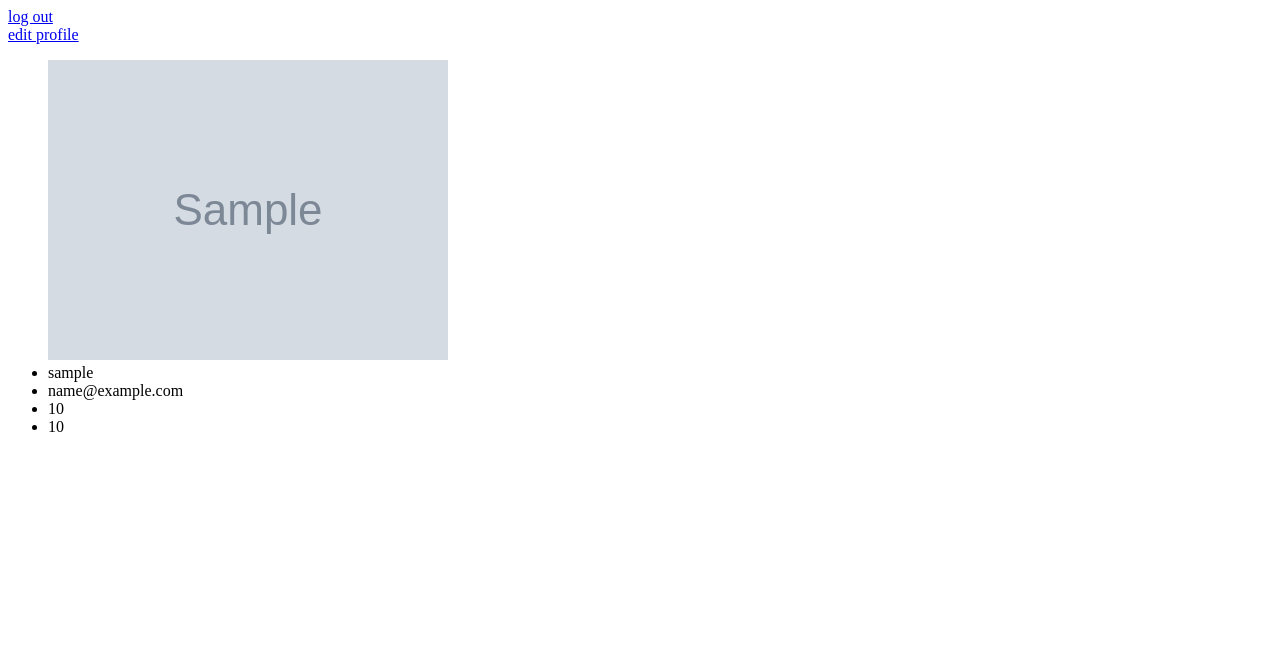
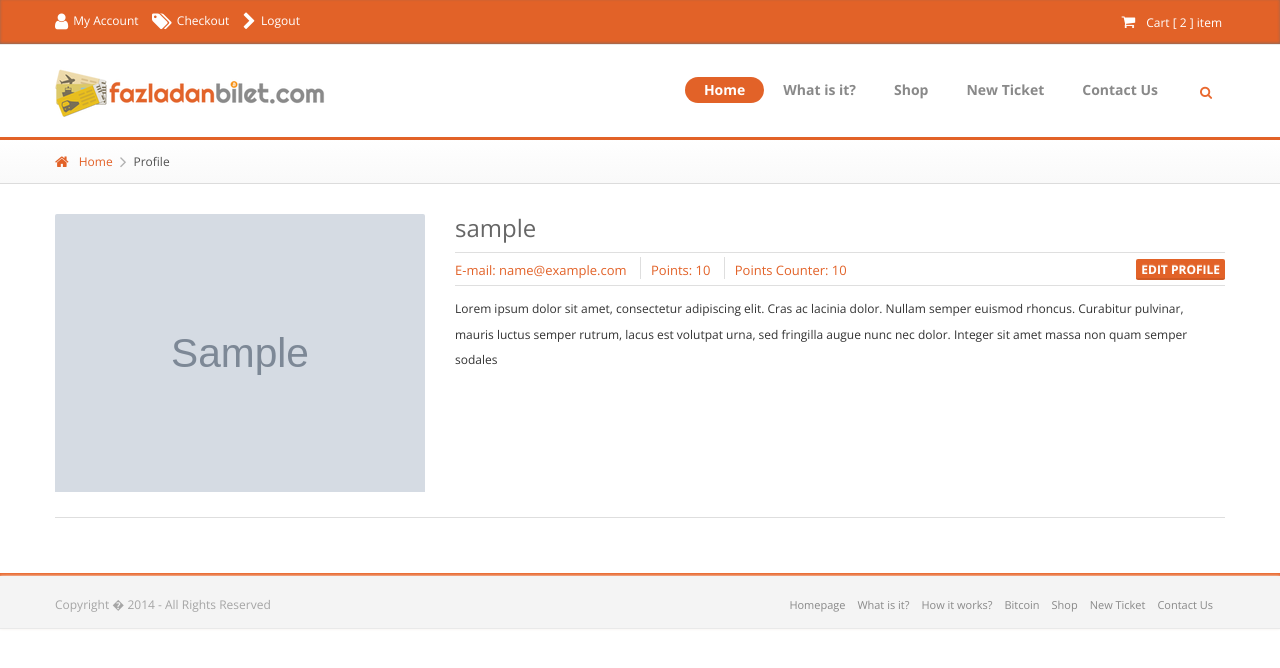
Before and after one commit to tonyukuk-software/fazladanbilet.com, a Django app: page /member/member_profile/ in a window 1280 px wide. Shown: the top 668 px of the page. Run offline with Django 3.2, Linux system fonts and the light colour scheme; a user stored in the database is signed in; tables that the repository leaves empty hold one stand-in row (values such as "Sample post"); grey boxes marked "Sample" are stand-in pictures; parts of the project's set-up code (start-up, migrations or seed data) failed here and were passed over; some libraries are stand-ins or nearby versions.

Commit message:
JK-11 Member Profile   - fixed member_profile.html

```diff
--- a/member/templates/member_profile.html
+++ b/member/templates/member_profile.html
@@ -1,24 +1,67 @@
+{% extends "base.html" %}
 {% load staticfiles %}
-<!DOCTYPE html>
-<html>
-<head>
-<meta charset="utf-8" />
-<script src="http://ajax.googleapis.com/ajax/libs/jquery/1.11.1/jquery.min.js"></script>
-<title></title>
-</head>
-<body>
-<a href="/accounts/logout">log out</a></br>
-<a href="/member/edit_member_profile">edit profile</a></br>
-<ul>
-    {% if member.profile_photo %}
-        <img src="/media/{{ member.profile_photo }}">
-    {% else %}
-        <img src="/media/profile_photos/default.png">
-    {% endif %}
-  <li>{{ member.username }}</li>
-  <li>{{ member.email }}</li>
-  <li>{{ member.points }}</li>
-  <li>{{ member.points_counter }}</li>
-</ul>
-</body>
-</html>
+
+{% block head_block %} {% endblock %}
+
+{% block menu_block %}{% endblock %}
+
+{% block container_block %}
+    <div class="b-breadcrumbs f-breadcrumbs">
+        <div class="container">
+            <ul>
+                <li><a href="#"><i class="fa fa-home"></i>Home</a></li>
+                <li><i class="fa fa-angle-right"></i><span>Profile</span></li>
+            </ul>
+        </div>
+    </div>
+    <div class="l-inner-page-container">
+        <div class="container">
+            <div class="row">
+                <div class="col-md-12">
+                    <div class="b-blog-one-column__row b-some-examples-secondary">
+                        <div class="row">
+                            <div class="col-sm-6 col-md-4">
+                                <div class="b-some-examples__item_img view view-sixth">
+                                    {% if member.profile_photo %}
+                                        <img data-retina="" src="/media/{{ member.profile_photo }}" alt="{{ member.username }} Profile Photo" width="370">
+                                    {% else %}
+                                        <img data-retina="" src="/media/profile_photos/default.png" alt="{{ member.username }} Profile Photo" width="370">
+                                    {% endif %}
+                                    <div class="b-item-hover-action f-center mask">
+                                        <div class="b-item-hover-action__inner">
+                                            <div class="b-item-hover-action__inner-btn_group">
+                                                <a href="/member/edit_member_profile" class="b-btn f-btn b-btn-light f-btn-light info"><i class="fa fa-link"></i></a>
+                                            </div>
+                                        </div>
+                                    </div>
+                                </div>
+                            </div>
+                            <div class="col-sm-6 col-md-8">
+                                <div class="b-form-row f-primary-l f-title-big c-secondary f-h4-special b-blog__title clearfix">
+                                    <a href="/member/member_profile/">{{ member.username }}</a>
+                                </div>
+                                <div class="b-form-row f-h4-special clearfix">
+                                    <div class="pull-right">
+                                        <a href="/member/edit_member_profile" class="button-xs b-btn-title-real-estate">EDIT PROFILE</a>
+                                    </div>
+                                    <div class="b-blog-one-column__info_container c-default">
+                                        E-mail: {{ member.email }}
+                                        <span class="b-blog-one-column__info_delimiter"></span>
+                                        Points: {{ member.points }}
+                                        <span class="b-blog-one-column__info_delimiter"></span>
+                                        Points Counter: {{ member.points_counter }}
+                                    </div>
+                                </div>
+                                <div class="b-form-row b-blog-one-column__text">Lorem ipsum dolor sit amet, consectetur adipiscing elit. Cras ac lacinia dolor. Nullam semper euismod rhoncus. Curabitur pulvinar, mauris luctus semper rutrum, lacus est volutpat urna, sed fringilla augue nunc nec dolor. Integer sit amet massa non quam semper sodales</div>
+                                <div class="b-form-row b-null-bottom-indent">
+                                </div>
+                            </div>
+                        </div>
+                    </div>
+                </div>
+            </div>
+        </div>
+    </div>
+{% endblock %}
+
+{% block script_block %}{% endblock %}
```
